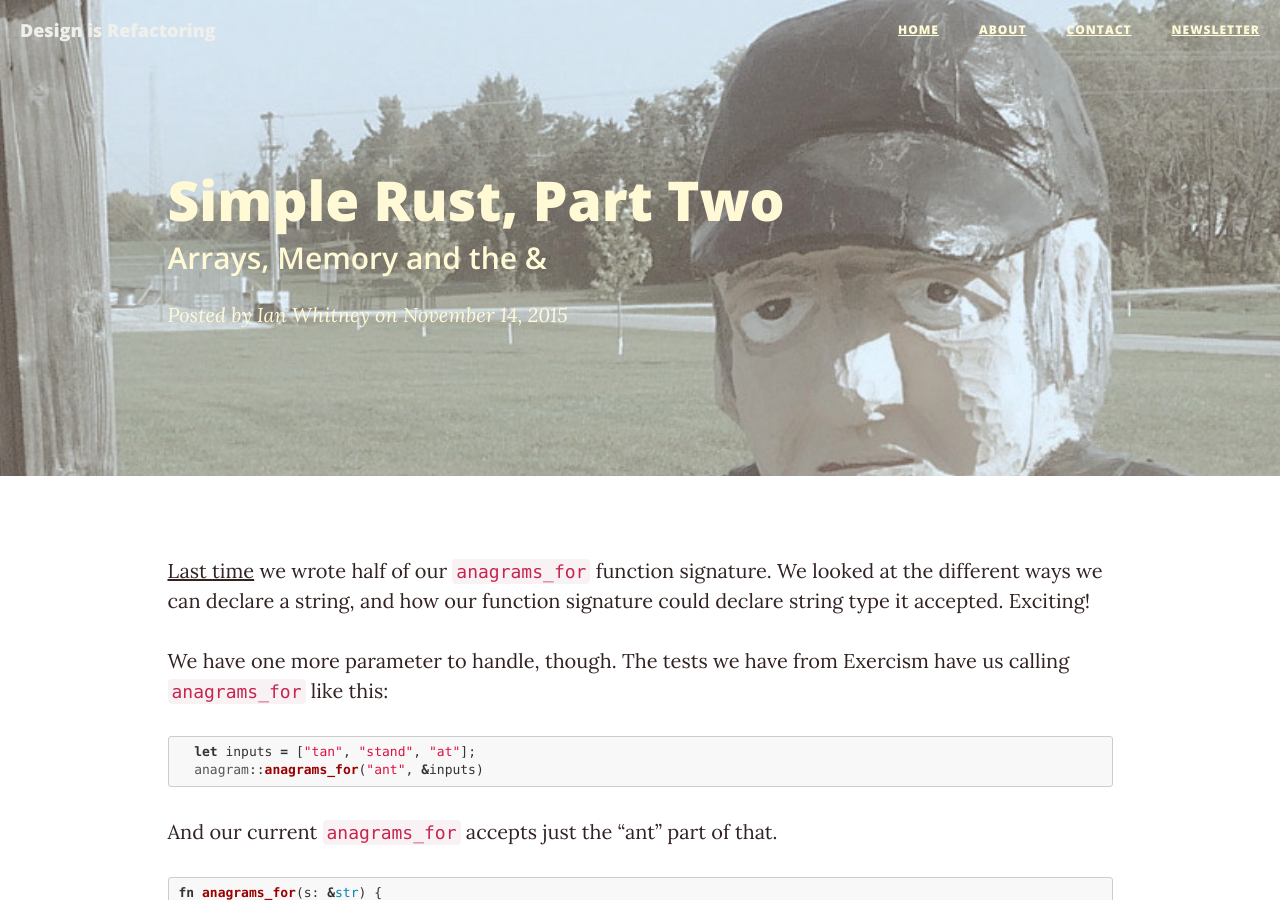
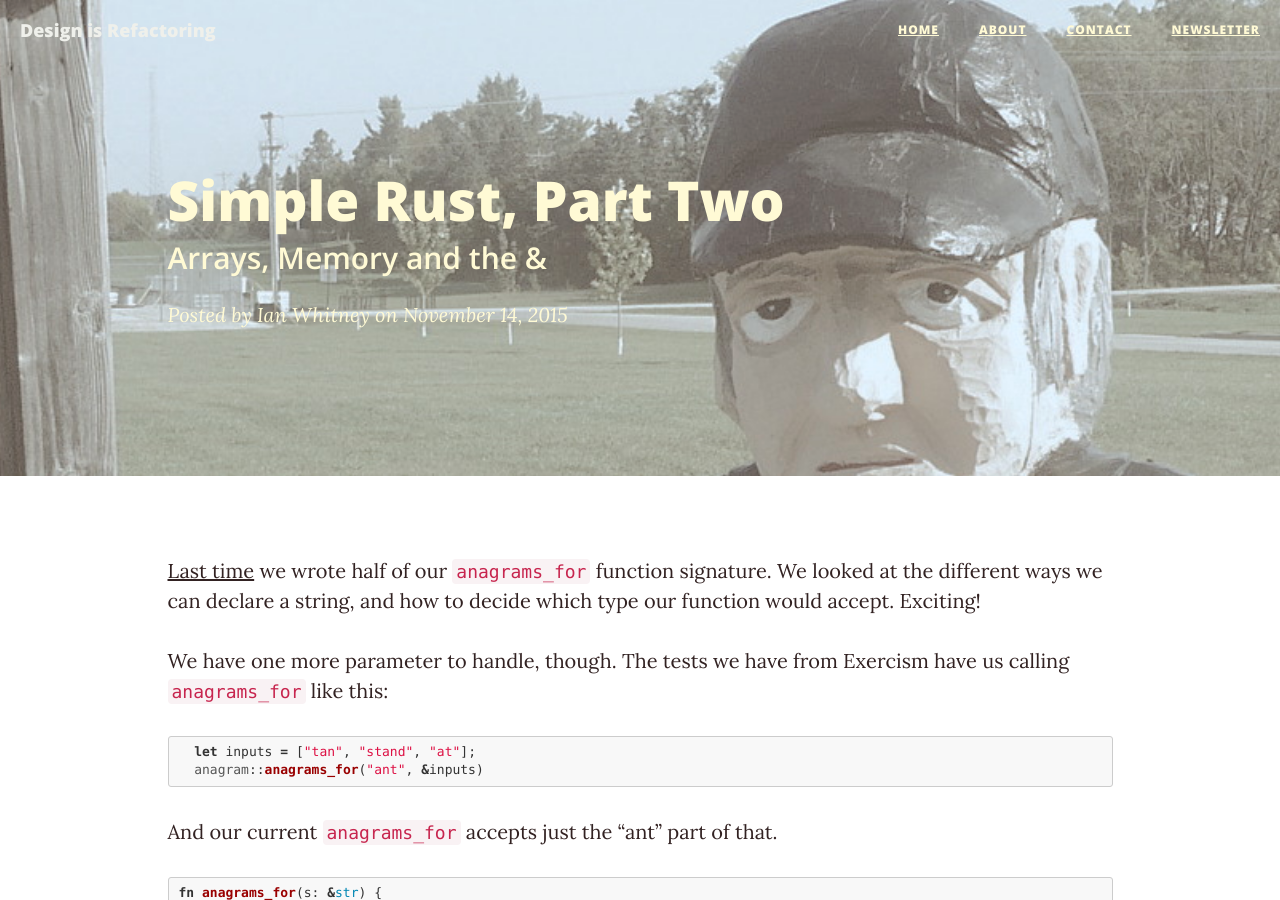
Before and after one commit to IanWhitney/designisrefactoring, a Jekyll site: the page built from _posts/2015-11-13-simple-rust-part-two.markdown, in a window 1280 px wide and 900 px high. Built offline with Jekyll 4.4.1, drawn with Linux system fonts in a browser that asks for light colours; nearby versions of some CDN libraries.

Commit message:
Fixing really dumb sentence

```diff
--- a/_posts/2015-11-13-simple-rust-part-two.markdown
+++ b/_posts/2015-11-13-simple-rust-part-two.markdown
@@ -6,7 +6,7 @@ subtitle: "Arrays, Memory and the &"
 author: Ian Whitney
 ---
 
-[Last time](http://designisrefactoring.com/2015/10/17/rust-simple-enough-for-me-to-learn-it/) we wrote half of our `anagrams_for` function signature. We looked at the different ways we can declare a string, and how our function signature could declare string type it accepted. Exciting!
+[Last time](http://designisrefactoring.com/2015/10/17/rust-simple-enough-for-me-to-learn-it/) we wrote half of our `anagrams_for` function signature. We looked at the different ways we can declare a string, and how to decide which type our function would accept. Exciting!
 
 We have one more parameter to handle, though. The tests we have from Exercism have us calling `anagrams_for` like this:
 
```
